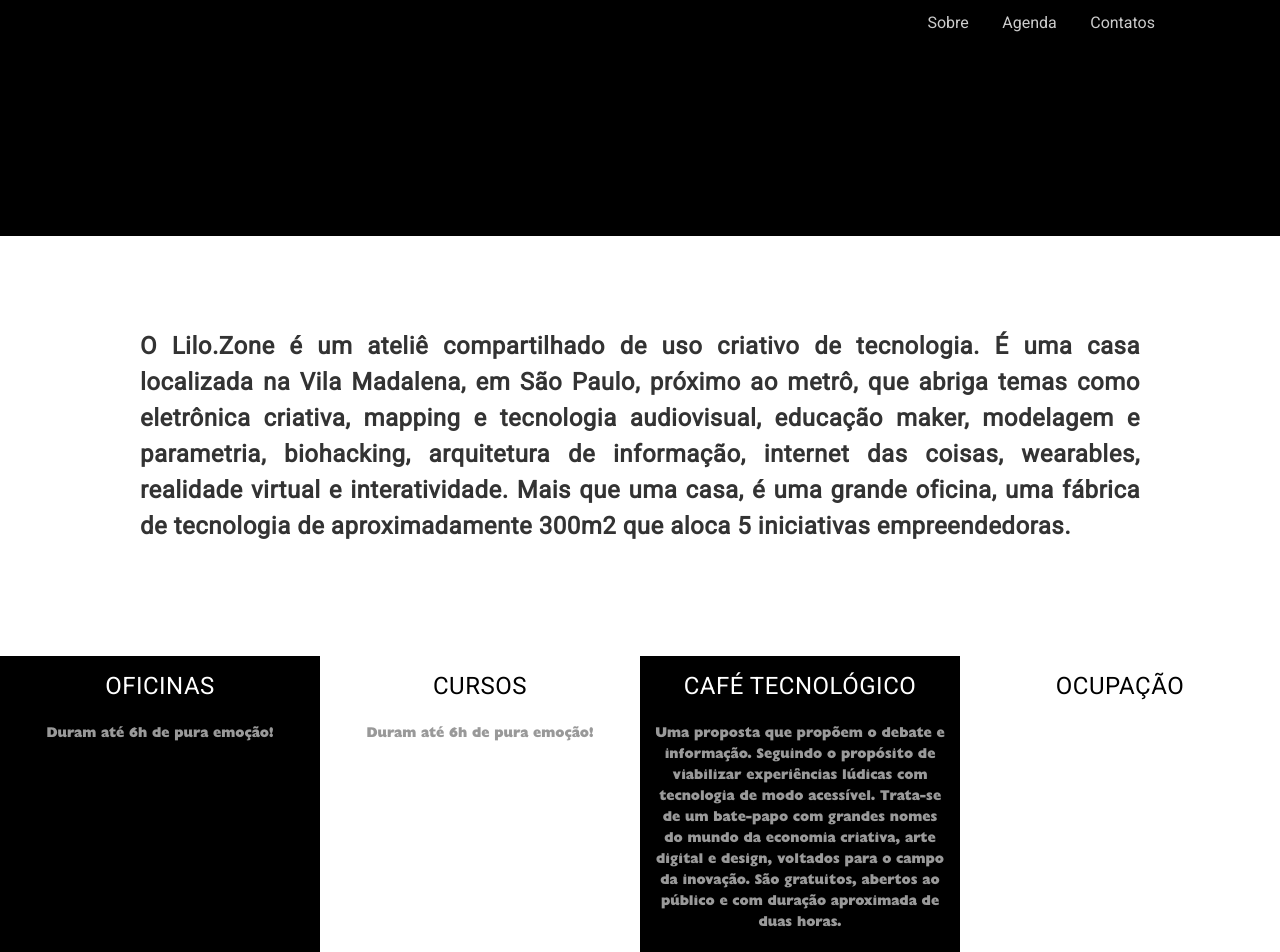
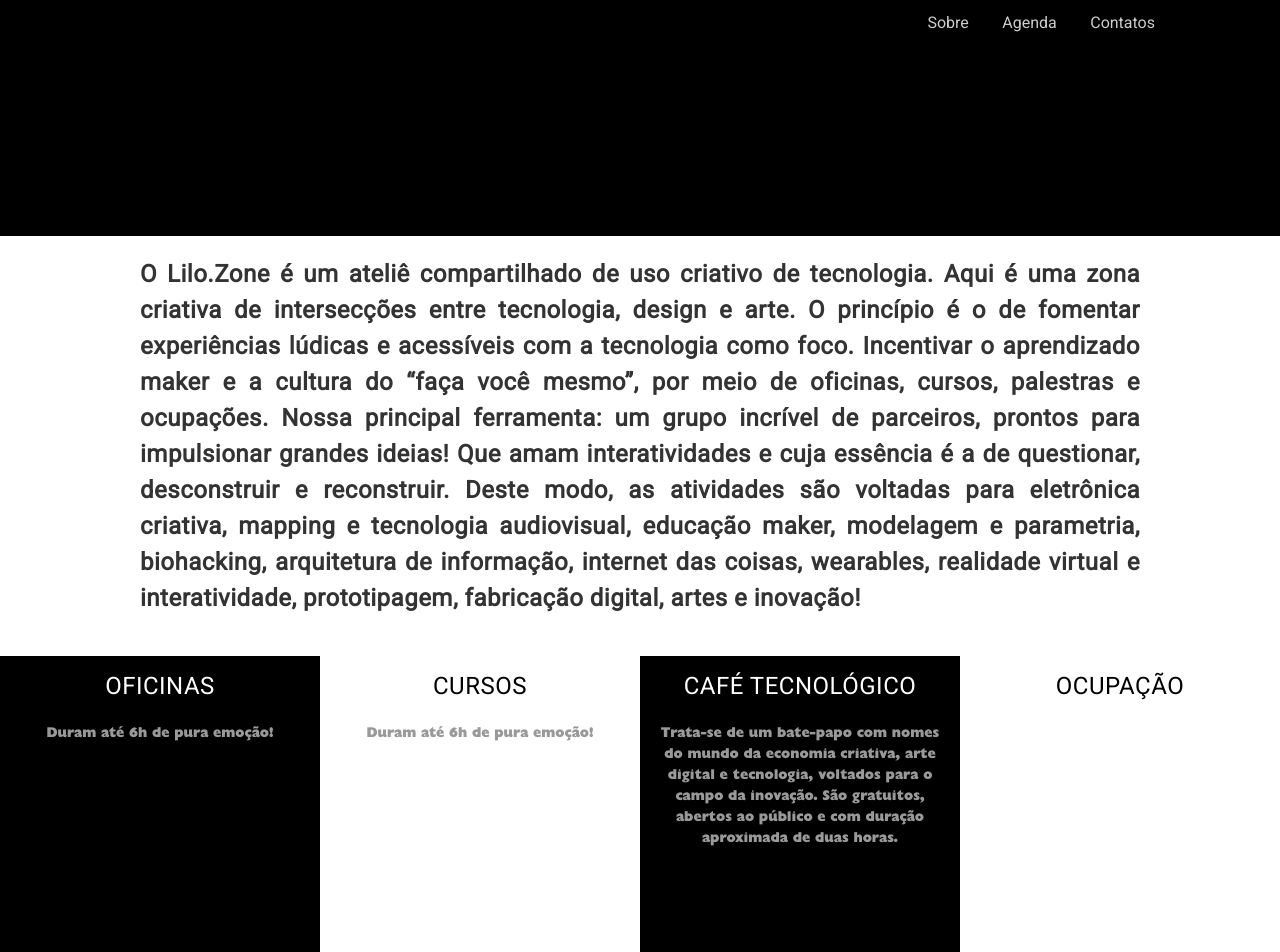
Before and after one commit to susan-lilo/Lilo.Site, a Jekyll site: the page built from _pages/index.md, in a window 1280 px wide and 1400 px high, scrolled down 904 px. Shown: the top 952 px of the window. Built offline with Jekyll 4.4.1, drawn with Linux system fonts in a browser that asks for light colours.

Commit message:
text changes

```diff
--- a/_layouts/home.html
+++ b/_layouts/home.html
@@ -90,11 +90,16 @@
             </div>
 
             <div class="col-md-12 col-sm-12 center-vertical-position text-justify" style="height: 30em">
-                <h2 style="width: 80%; font-weight: bold">O Lilo.Zone é um ateliê compartilhado de uso criativo de tecnologia. É uma casa localizada na Vila Madalena,
-                    em São Paulo, próximo ao metrô, que abriga temas como eletrônica criativa, mapping e tecnologia audiovisual,
-                    educação maker, modelagem e parametria, biohacking, arquitetura de informação, internet das coisas, wearables,
-                    realidade virtual e interatividade. Mais que uma casa, é uma grande oficina, uma fábrica de tecnologia
-                    de aproximadamente 300m2 que aloca 5 iniciativas empreendedoras.</h2>
+                <h2 style="width: 80%; font-weight: bold">O Lilo.Zone é um ateliê compartilhado de uso criativo de tecnologia. Aqui é uma zona criativa de intersecções
+                    entre tecnologia, design e arte. O princípio é o de fomentar experiências lúdicas e acessíveis com a
+                    tecnologia como foco. Incentivar o aprendizado maker e a cultura do “faça você mesmo”, por meio de oficinas,
+                    cursos, palestras e ocupações. Nossa principal ferramenta: um grupo incrível de parceiros, prontos para
+                    impulsionar grandes ideias! Que amam interatividades e cuja essência é a de questionar, desconstruir
+                    e reconstruir. Deste modo, as atividades são voltadas para eletrônica criativa, mapping e tecnologia
+                    audiovisual, educação maker, modelagem e parametria, biohacking, arquitetura de informação, internet
+                    das coisas, wearables, realidade virtual e interatividade, prototipagem, fabricação digital, artes e
+                    inovação!
+                </h2>
             </div>
 
             <div class="text-align-center" style="height: 20em;">
@@ -108,10 +113,8 @@
                 </div>
                 <div class="col-md-3 col-sm-3 square-about-black">
                     <h2>CAFÉ TECNOLÓGICO</h2>
-                    <p>Uma proposta que propõem o debate e informação. Seguindo o propósito de viabilizar experiências lúdicas
-                        com tecnologia de modo acessível. Trata-se de um bate-papo com grandes nomes do mundo da economia
-                        criativa, arte digital e design, voltados para o campo da inovação. São gratuitos, abertos ao público
-                        e com duração aproximada de duas horas.</p>
+                    <p>Trata-se de um bate-papo com nomes do mundo da economia criativa, arte digital e tecnologia, voltados
+                        para o campo da inovação. São gratuitos, abertos ao público e com duração aproximada de duas horas.</p>
                 </div>
                 <div class="col-md-3 col-sm-3 square-about-white">
                     <h2>OCUPAÇÃO</h2>
@@ -341,7 +344,7 @@
                 } // End if
             });
         });
-        function removeHash(){
+        function removeHash() {
             window.history.pushState("", document.title, window.location.pathname + window.location.search);
         }	//ready
     </script>
```
